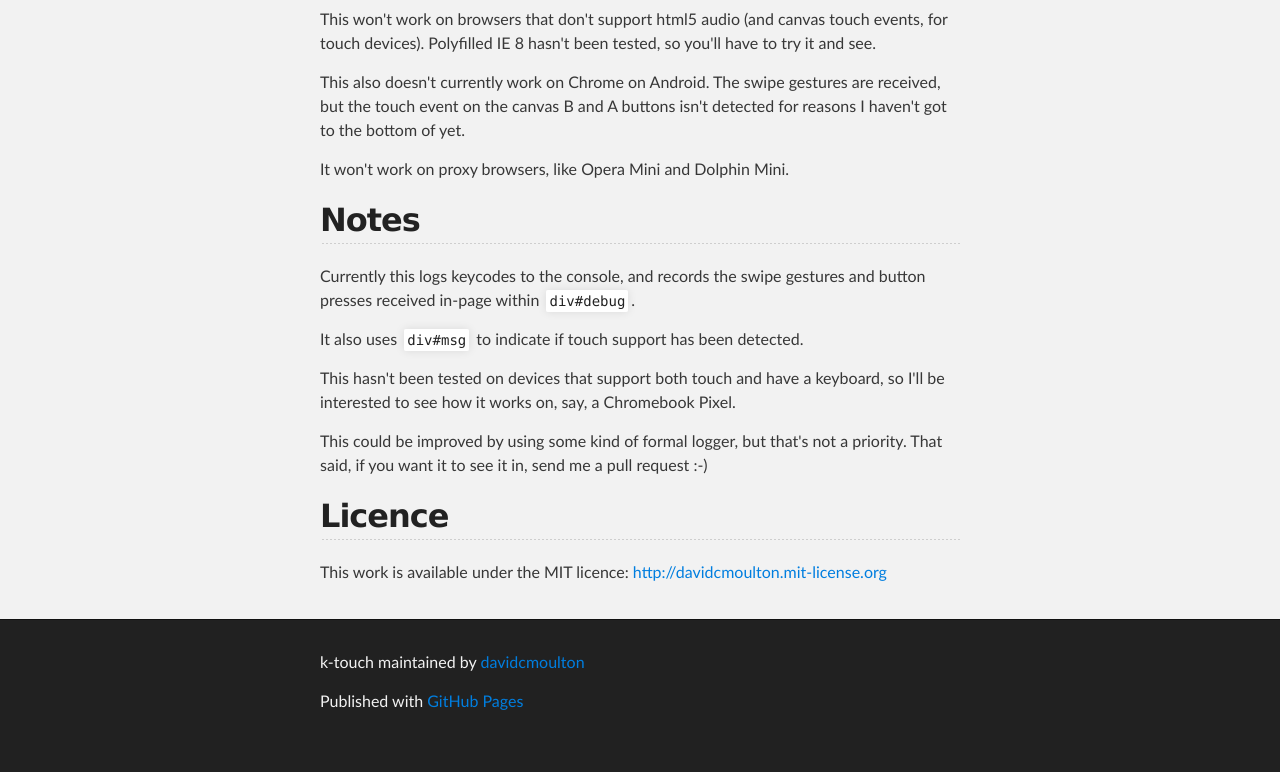
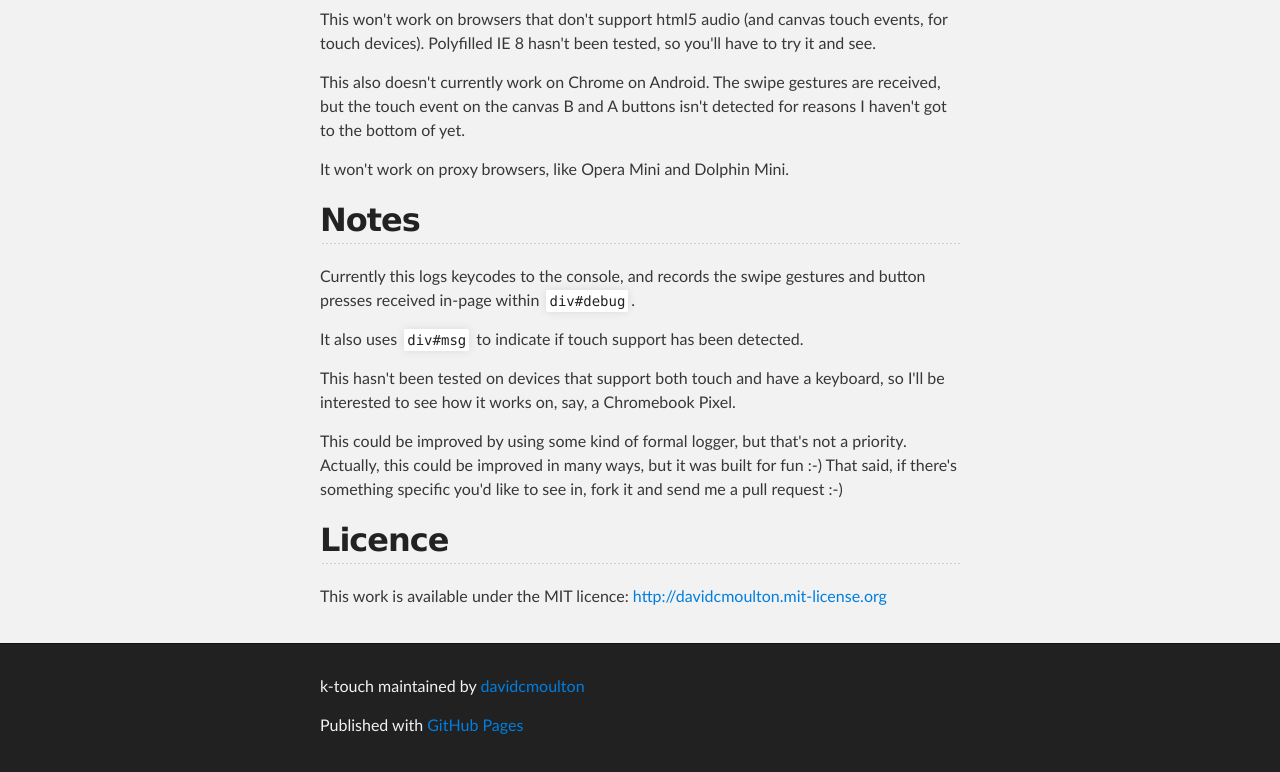
Before and after one commit to davidcmoulton/k-touch, a plain HTML site: page index.html in a window 1280 px wide. Shown: the part 1722-2494 px from the top of the page. Before the commit the page ends 2470 px from the top, so only its background shows below. Drawn offline with Linux system fonts and the light colour scheme.

Commit message:
Update index.html

```diff
--- a/index.html
+++ b/index.html
@@ -95,7 +95,7 @@
 
 <p>This hasn't been tested on devices that support both touch and have a keyboard, so I'll be interested to see how it works on, say, a Chromebook Pixel.</p>
 
-<p>This could be improved by using some kind of formal logger, but that's not a priority. That said, if you want it to see it in, send me a pull request :-)</p>
+<p>This could be improved by using some kind of formal logger, but that's not a priority. Actually, this could be improved in many ways, but it was built for fun :-) That said, if there's something specific you'd like to see in, fork it and send me a pull request :-)</p>
 
 <h2>
 <a name="licence" class="anchor" href="#licence"><span class="octicon octicon-link"></span></a>Licence</h2>
```
